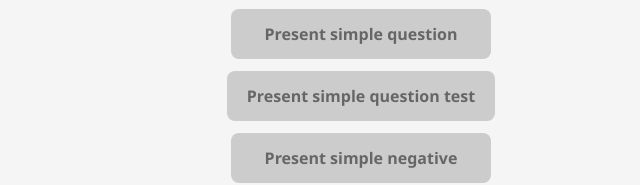
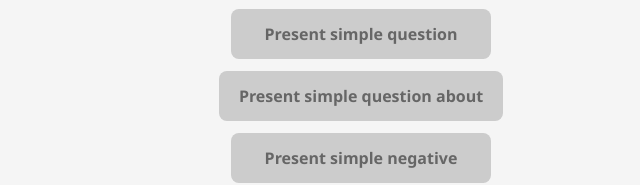
Before and after one commit to BILIMOLINGBOT/BilimSher-, a website: page index.html in a window 1280 px wide. Shown: the part 1234-1419 px from the top of the page, 279-919 px from the left. Drawn offline with Linux system fonts and the light colour scheme.

Commit message:
Update index.html

```diff
--- a/index.html
+++ b/index.html
@@ -209,7 +209,7 @@
           <a href="lesson13.html" class="button closed" data-lesson-id="13" data-required="12">Present simple affirmative</a>
           <a href="lesson14.html" class="button closed" data-lesson-id="14" data-required="13">Present simple affirmative test</a>
           <a href="lesson15.html" class="button closed" data-lesson-id="15" data-required="14">Present simple question</a>
-          <a href="lesson16.html" class="button closed" data-lesson-id="16" data-required="15">Present simple question test</a>
+          <a href="lesson16.html" class="button closed" data-lesson-id="16" data-required="15">Present simple question about</a>
           <a href="lesson17.html" class="button closed" data-lesson-id="17" data-required="16">Present simple negative</a>
           <a href="lesson18.html" class="button closed" data-lesson-id="18" data-required="17">Present simple negative test</a>
         </div>
@@ -476,4 +476,4 @@
         querySnapshot.forEach((doc) => {
           const lesson = doc.data();
           if (lesson.level === "A1") {
-            if (
+            if
```
